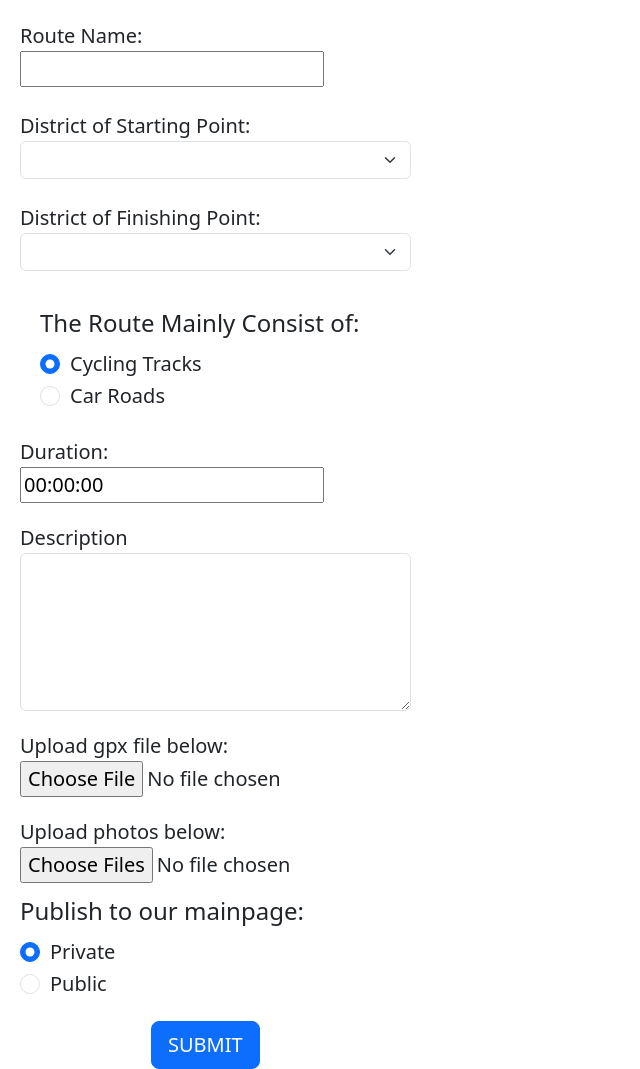
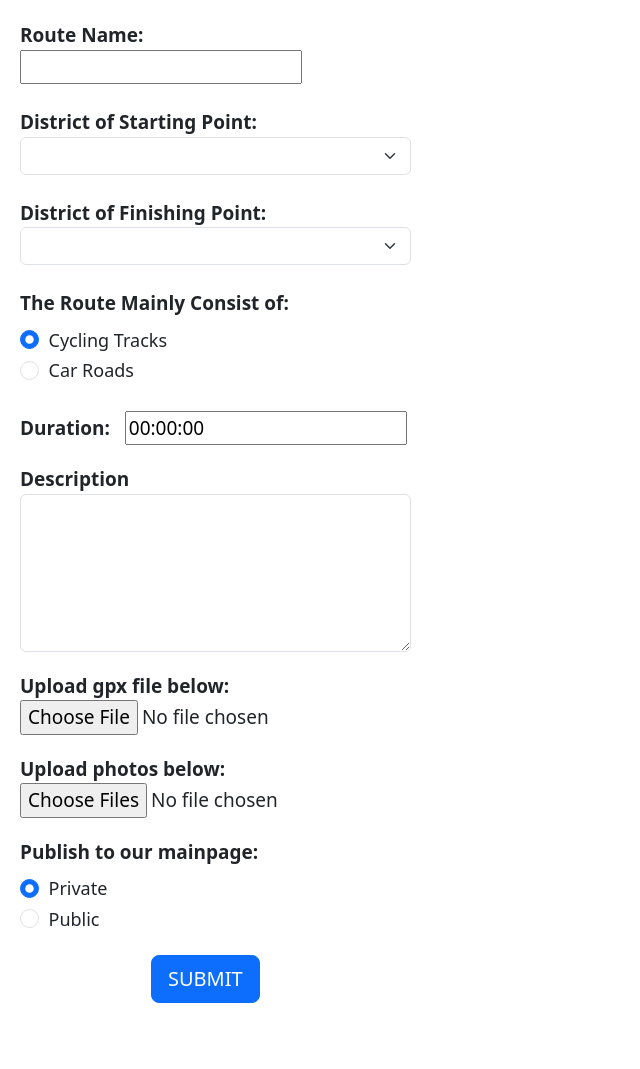
Before and after one commit to Ivanchung11/project1, a website: page private/upload.html in a window 1280 px wide. Shown: the part 146-1215 px from the top of the page, without its empty margins (0-640 px from the left). After the commit the page ends 1169 px from the top, so only its background shows below. Drawn offline with nearby package versions, Linux system fonts and the light colour scheme; some packages are replaced by stand-ins of ours; no server answers.

Commit message:
modify front end style

```diff
--- a/private/upload.css
+++ b/private/upload.css
@@ -3,8 +3,8 @@
 }
 
 .col-md-8 {
-  height: 800px;
-  margin-top: 50px;
+  height: 900px;
+  margin-top: 30px;
 }
 
 html,
@@ -23,55 +23,71 @@ body,
 }
 
 #start {
-  font-size: 20px;
+  font-size: 19px;
+  font-weight: bold;
   padding-left: 20px;
 }
 
 #end {
-  font-size: 20px;
+  font-size: 19px;
+  font-weight: bold;
   padding-left: 20px;
 }
 
-#roadtype {
+/* #roadtype {
   font-size: 20px;
   padding-left: 20px;
-}
+} */
 
 #duration {
-  font-size: 20px;
+  font-size: 19px;
+  font-weight: bold;
   padding-left: 20px;
   justify-content: center;
   align-items: center;
 }
 
 .form-group {
-  font-size: 20px;
+  font-size: 19px;
+  font-weight: bold;
   padding-left: 20px;
   padding-top: 20px;
 }
 
 .uploadPhotoButton {
-  font-size: 20px;
+  font-size: 19px;
   padding-left: 20px;
   padding-top: 20px;
 }
 
 .form-check-1 {
-  font-size: 20px;
+  font-size: 19px;
   padding-left: 20px;
-  padding-top: 10px;
+  /* padding-top: 20px; */
 }
 
 .form-check-2 {
-  font-size: 20px;
+  font-size: 19px;
   padding-left: 20px;
   padding-top: 5px;
+}
+
+.form-check-3 {
+  font-size: 19px;
+  padding-left: 20px;
+  padding-top: 20px;
 }
 
 .submitButton {
   font-size: 20px;
   padding-top: 20px;
+  margin-bottom: 20px;
+  letter-spacing: 3px;
   justify-content: center;
   align-items: center;
   text-align: center;
 }
+
+.form-check-label{
+  font-size: 18px;
+ }
--- a/private/upload.html
+++ b/private/upload.html
@@ -74,7 +74,7 @@
             <!-- routename -->
             <div class="startSelection">
               <label for="routeName">Route Name: &nbsp&nbsp</label>
-              <input id="routeName" />
+              <input id="routeName">
             </div>
           </div>
           <br />
@@ -151,7 +151,9 @@
 
           <div id="roadtype">
             <div class="form-check-1">
-              <legend>The Route Mainly Consist of:&nbsp&nbsp</legend>
+              <!-- <div class="roadtype-header"></div> -->
+              <legend style="font-size:19px; font-weight:bold" >The Route Mainly Consist of:&nbsp&nbsp</legend>
+
               <div class="form-check">
                 <input
                   class="form-check-input"
@@ -208,8 +210,8 @@
             <label for="photo">Upload photos below:</label>
             <input type="file" id="photo" multiple/>
           </div>
-          <div class="form-check-1">
-            <legend>Publish to our mainpage:&nbsp&nbsp</legend>
+          <div class="form-check-3">
+            <legend style="font-size:19px; font-weight:bold">Publish to our mainpage:&nbsp&nbsp</legend>
             <div class="form-check">
               <input
                 class="form-check-input"
```
